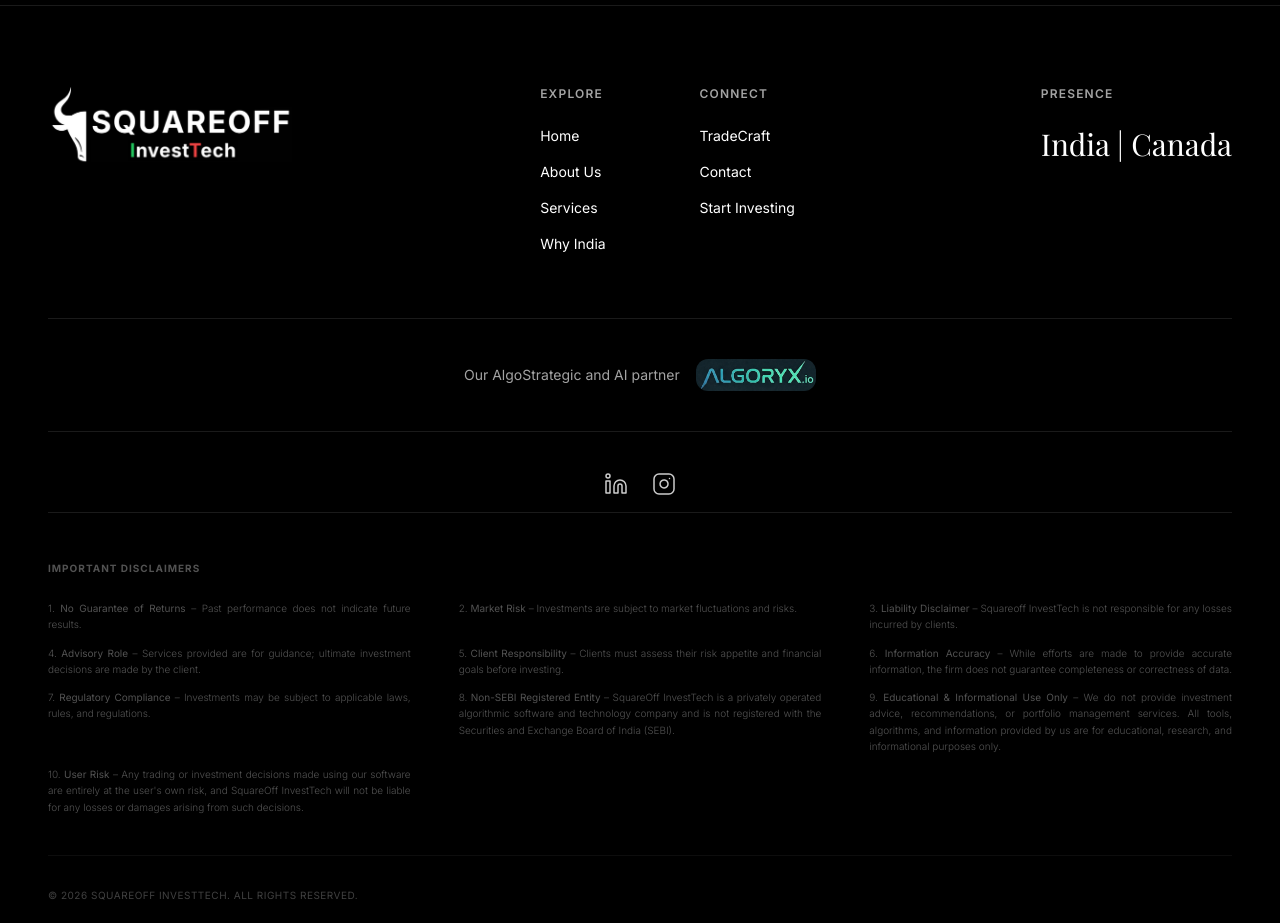
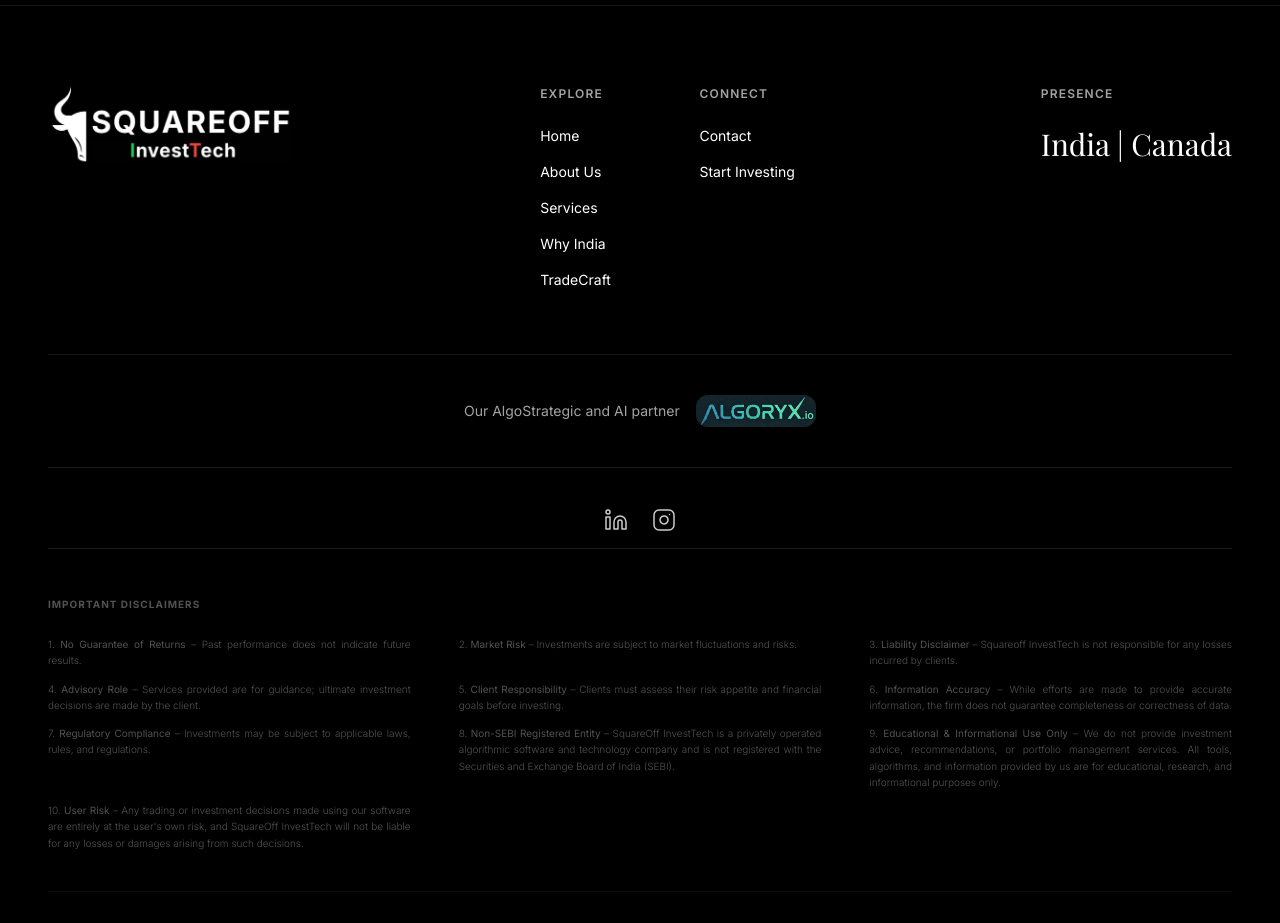
Before and after one commit to pratyushdev-codes/SquareOff_Web, a React (Vite) app: page /#/ in a window 1280 px wide. Shown: the part 2680-3603 px from the top of the page. Built offline with nearby package versions, Linux system fonts and the light colour scheme.

Commit message:
moved tradecraft from connect with us to explore

```diff
--- a/components/Layout/Footer.tsx
+++ b/components/Layout/Footer.tsx
@@ -26,12 +26,12 @@
                                 <li><NavLink to="/about" className="text-white hover:text-neutral-300 transition-colors">About Us</NavLink></li>
                                 <li><NavLink to="/services" className="text-white hover:text-neutral-300 transition-colors">Services</NavLink></li>
                                 <li><NavLink to="/why-india" className="text-white hover:text-neutral-300 transition-colors">Why India</NavLink></li>
+                                <li><NavLink to="/academy" className="text-white hover:text-neutral-300 transition-colors">TradeCraft</NavLink></li>
                             </ul>
                         </div>
                         <div>
                             <h4 className="font-semibold uppercase tracking-widest mb-6 text-neutral-400 text-xs">Connect</h4>
                             <ul className="space-y-4">
-                                <li><NavLink to="/academy" className="text-white hover:text-neutral-300 transition-colors">TradeCraft</NavLink></li>
                                 <li><NavLink to="/contact" className="text-white hover:text-neutral-300 transition-colors">Contact</NavLink></li>
                                 <li><NavLink to="/start-investing" className="text-white hover:text-neutral-300 transition-colors">Start Investing</NavLink></li>
                             </ul>
```
